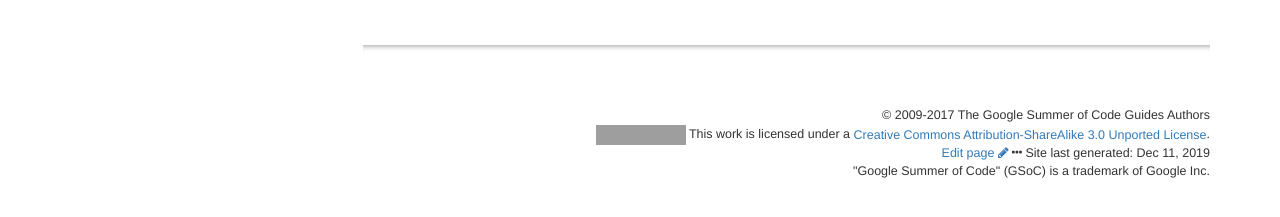
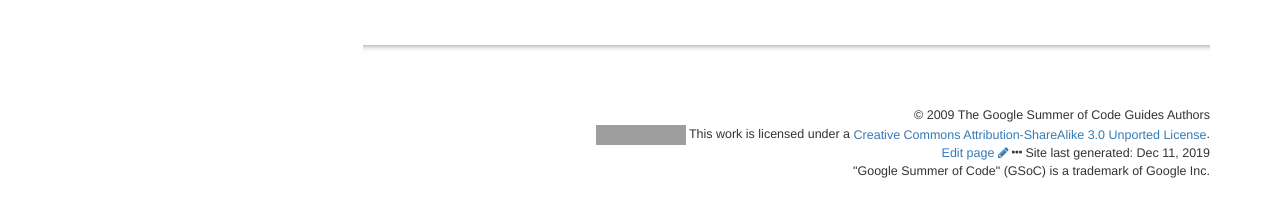
Before and after one commit to google/gsocguides, a Jekyll site: the page built from pages/index.md, in a window 1280 px wide. Shown: the part 248-465 px from the top of the page. Built offline with Jekyll 4.4.1, drawn with Linux system fonts in a browser that asks for light colours; grey boxes are pictures that could not be loaded.

Commit message:
Remove copyright year range
Instead of having to update for each year.

```diff
--- a/_config.yml
+++ b/_config.yml
@@ -14,7 +14,7 @@ site_title: "Google Summer of Code Guides"
 company_name: The Google Summer of Code Guides Authors
 # this appears in the footer
 
-copyright_year: 2009-2017
+copyright_year: 2009
 
 github_editme_path: google/gsocguides/edit/master
 # if you're using Github, provide the basepath to the branch you've created for reviews, following the sample here. if not, leave this value blank.
```
